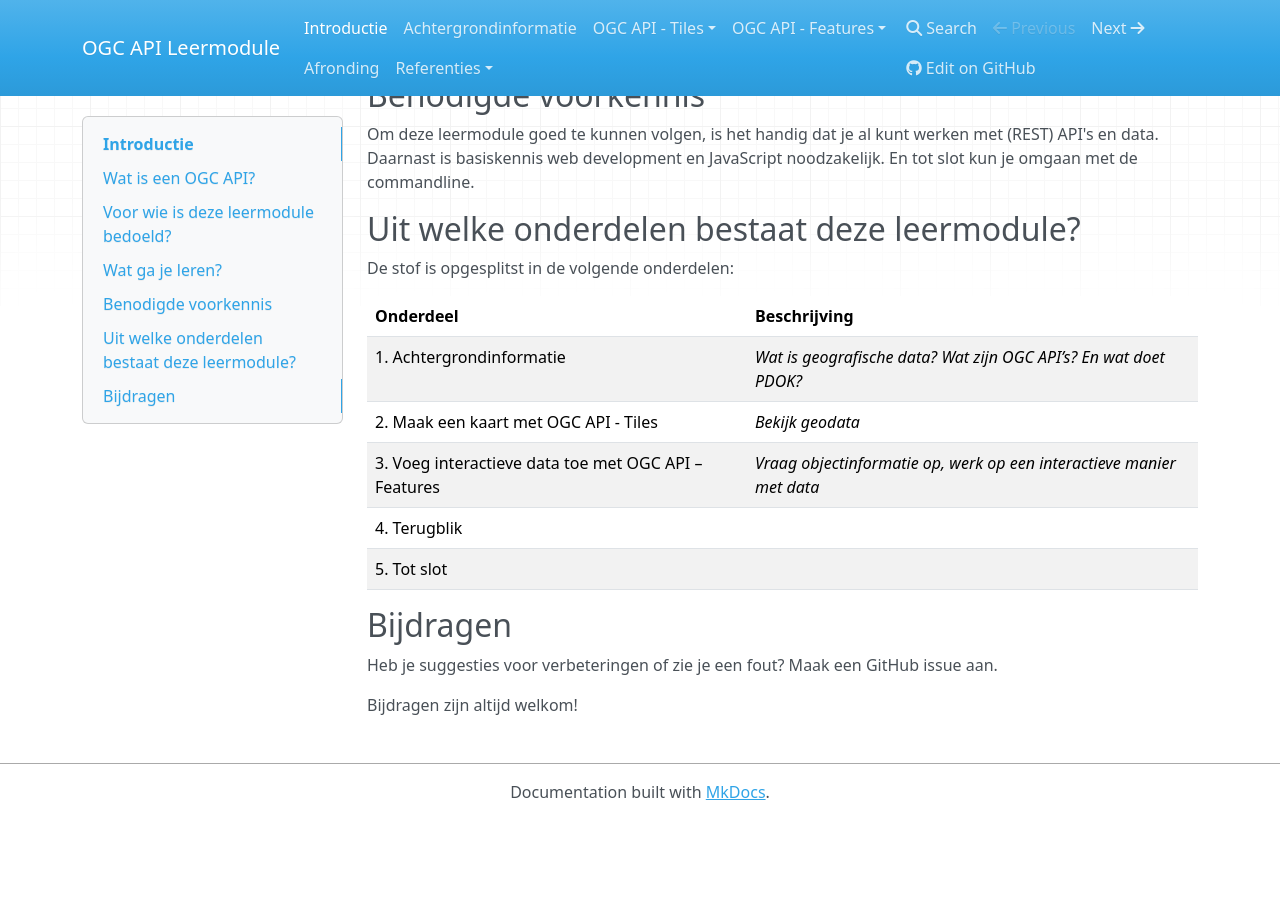
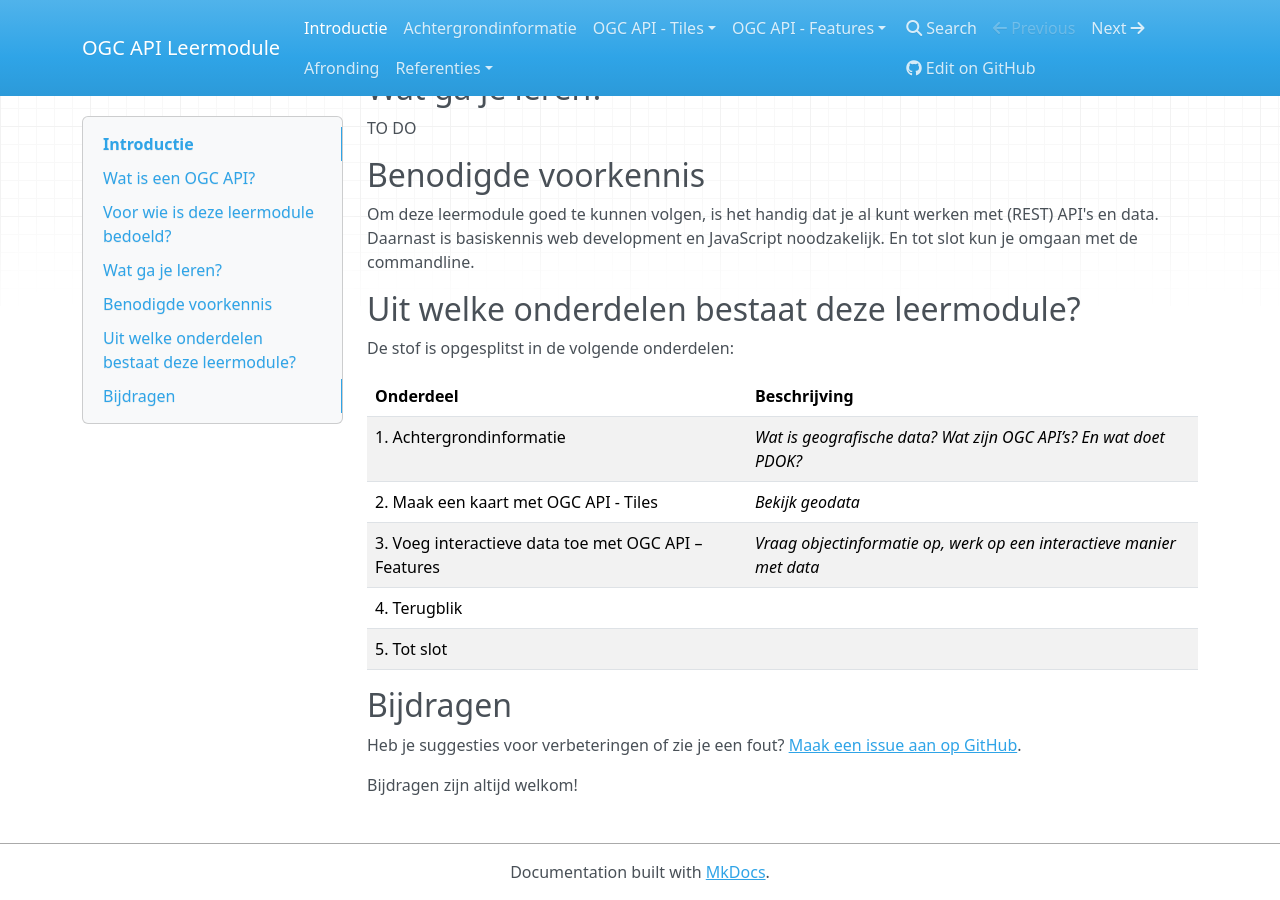
Before and after one commit to PDOK/leermodule-ogc-api, an MkDocs documentation site: the page built from docs/index.md, in a window 1280 px wide and 900 px high, scrolled down 702 px. Built offline with MkDocs 1.6.1, drawn with Linux system fonts in a browser that asks for light colours; nearby versions of some CDN libraries; before the commit the page ends 1522 px from its top, so only the background shows below that; some of the changed text lies outside the part shown.

```diff
--- a/docs/index.md
+++ b/docs/index.md
@@ -30,6 +34,6 @@ De stof is opgesplitst in de volgende onderdelen:
 | 5.	Tot slot |  |
 
 ## Bijdragen
-Heb je suggesties voor verbeteringen of zie je een fout? Maak een GitHub issue aan.
+Heb je suggesties voor verbeteringen of zie je een fout? [Maak een issue aan op GitHub](https://github.com/PDOK/leermodule-ogc-api/issues).
 
 Bijdragen zijn altijd welkom!
```
Also changed, not shown: other parts of docs/index.md (+4 -0 lines).
